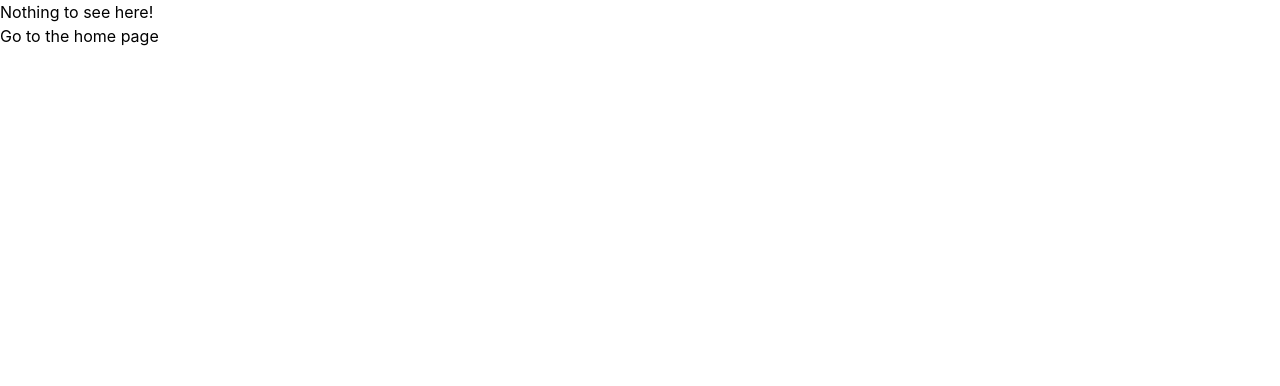
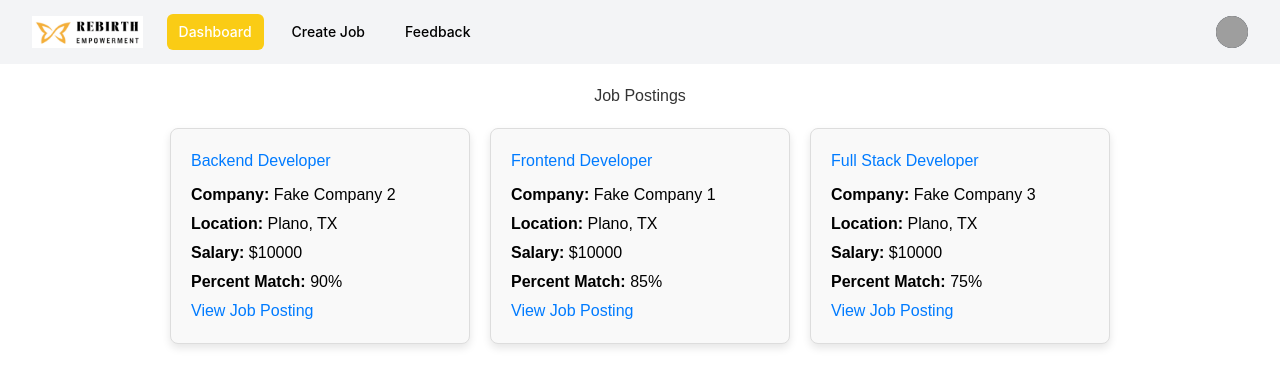
Before and after one commit to cfgtexas24/Team-13, a React (Create React App) app in the folder frontend/cfg13/: page /employer/dash in a window 1280 px wide. Shown: the top 386 px of the page. Built offline with nearby package versions, Linux system fonts and the light colour scheme; grey boxes are pictures that could not be loaded.

Commit message:
adjust employer routes

```diff
--- a/frontend/cfg13/src/App.js
+++ b/frontend/cfg13/src/App.js
@@ -13,7 +13,10 @@ import ProfileReturn from "./components/profileReturn";
 
 import EmployeeOnboarding from './forms/EmployeeOnboarding'
 import EmployerOnboarding from './forms/EmployerOnboarding'
-import EmployerDash from "./components/dashboards/EmployerDash";
+
+import EmployerHome from "./components/employer/EmployerHome";
+import EmployerDash from "./components/employer/employerDash";
+import JobCandidates from "./components/employer/jobCandidates";
 
 const theme = createTheme()
 export default function App() {
@@ -27,7 +30,10 @@ export default function App() {
             <Route path="employer" element={<EmployerOnboarding />} />
           </Route>
           <Route index element={<Home />} />
-          <Route path="employer" element={<EmployerDash />} />
+          <Route path="employer" element={<EmployerHome />}>
+            <Route path="dash" element={<EmployerDash />} />
+            <Route path="jobCandidates" element={<JobCandidates />} />
+          </Route>
           <Route path="profile" element={<Profile />} />
           <Route path="profileReturn" element={<ProfileReturn />} />
           <Route path="jobs" element={<Jobs />} />
--- a/frontend/cfg13/src/components/Onboarding.jsx
+++ b/frontend/cfg13/src/components/Onboarding.jsx
@@ -1,5 +1,5 @@
 import React from 'react'
-import { Routes, Route } from 'react-router-dom'
+import { Routes, Route, Outlet } from 'react-router-dom'
 import EmployeeOnboarding from '../forms/EmployeeOnboarding'
 import EmployerOnboarding from '../forms/EmployerOnboarding'
 
@@ -8,7 +8,9 @@ const Onboarding = () => {
     <Routes>
             <Route path="employer" element={<EmployerOnboarding />} />
             <Route path="employee" element={<EmployeeOnboarding />} />
+
     </Routes>
+
   )
 }
 
--- /dev/null
+++ b/frontend/cfg13/src/components/employer/EmployerHome.jsx
@@ -0,0 +1,14 @@
+import React from 'react'
+import JobCandidates from './jobCandidates'
+import { Outlet, Route, Routes } from 'react-router-dom'
+
+const EmployerHome = () => {
+  return (
+
+    <div>
+      <Outlet />
+    </div>
+  )
+}
+
+export default EmployerHome
--- a/frontend/cfg13/src/components/dashboards/EmployerDash.jsx
+++ b/frontend/cfg13/src/components/employer/employerDash.jsx
@@ -1,5 +1,5 @@
 import React from 'react'
-import Navbar from '../navbar'
+import Navbar from '../navBars/employerNavbar'
 import Jobs from '../jobs'
 
 const EmployerDash = () => {
--- /dev/null
+++ b/frontend/cfg13/src/components/employer/jobCandidates.js
@@ -0,0 +1,9 @@
+import React from 'react'
+
+const JobCandidates = () => {
+  return (
+    <div>jobCandidates</div>
+  )
+}
+
+export default JobCandidates
--- a/frontend/cfg13/src/components/home.js
+++ b/frontend/cfg13/src/components/home.js
@@ -1,4 +1,4 @@
-import Navbar from "./navbar";
+import Navbar from "./navBars/employerNavbar";
 
 
 function Home() {
--- a/frontend/cfg13/src/components/jobs.js
+++ b/frontend/cfg13/src/components/jobs.js
@@ -1,4 +1,5 @@
 import React, { useState } from 'react';
+
 
 function Jobs() {
   // Sample job application data
--- a/frontend/cfg13/src/components/layout.js
+++ b/frontend/cfg13/src/components/layout.js
@@ -1,5 +1,5 @@
 import { Outlet, Link } from "react-router-dom";
-import Navbar from "./navbar";
+import Navbar from "./navBars/employerNavbar";
 
 function Layout() {
   return (
--- a/frontend/cfg13/src/components/navbar.js
+++ b/frontend/cfg13/src/components/navBars/employerNavbar.js
@@ -1,6 +1,6 @@
 import React, { useState } from 'react';
 import { Link } from 'react-router-dom';
-import logo from '../assets/rebirthLogo.png';
+import logo from '../../assets/rebirthLogo.png';
 
 const Navbar = () => {
   const [isMobileMenuOpen, setIsMobileMenuOpen] = useState(false);
@@ -40,9 +40,9 @@ const Navbar = () => {
             <div className="hidden sm:ml-6 sm:block">
               <div className="flex space-x-4">
                 <Link to="/employer" className="rounded-md bg-yellow-400 px-3 py-2 text-sm font-medium text-white">Dashboard</Link>
-                <Link to="/team" className="rounded-md px-3 py-2 text-sm font-medium text-black hover:bg-yellow-200 ">Team</Link>
-                <Link to="/projects" className="rounded-md px-3 py-2 text-sm font-medium text-black hover:bg-yellow-200 ">Projects</Link>
-                <Link to="/calendar" className="rounded-md px-3 py-2 text-sm font-medium text-black hover:bg-yellow-200 ">Calendar</Link>
+                <Link to="/createjob" className="rounded-md px-3 py-2 text-sm font-medium text-black hover:bg-yellow-200 ">Create Job</Link>
+                <Link to="/feedback" className="rounded-md px-3 py-2 text-sm font-medium text-black hover:bg-yellow-200 ">Feedback</Link>
+
               </div>
             </div>
           </div>
```
